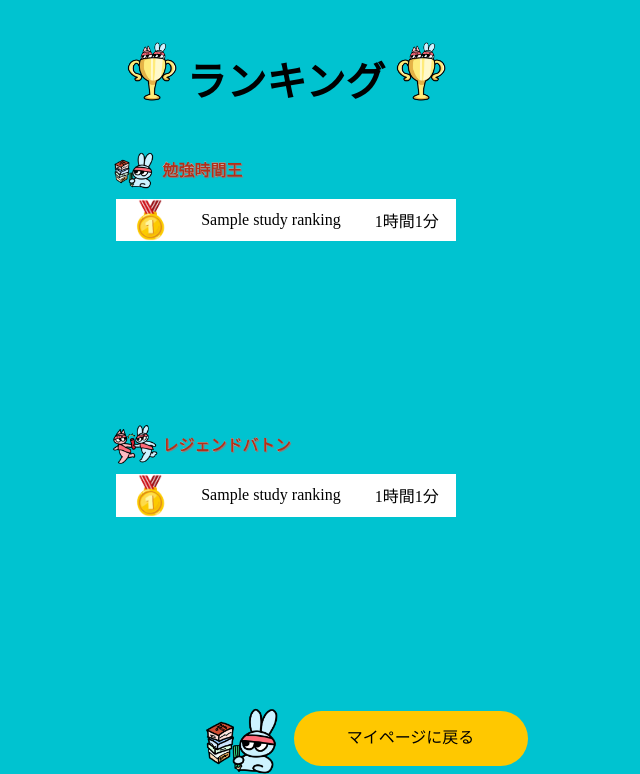
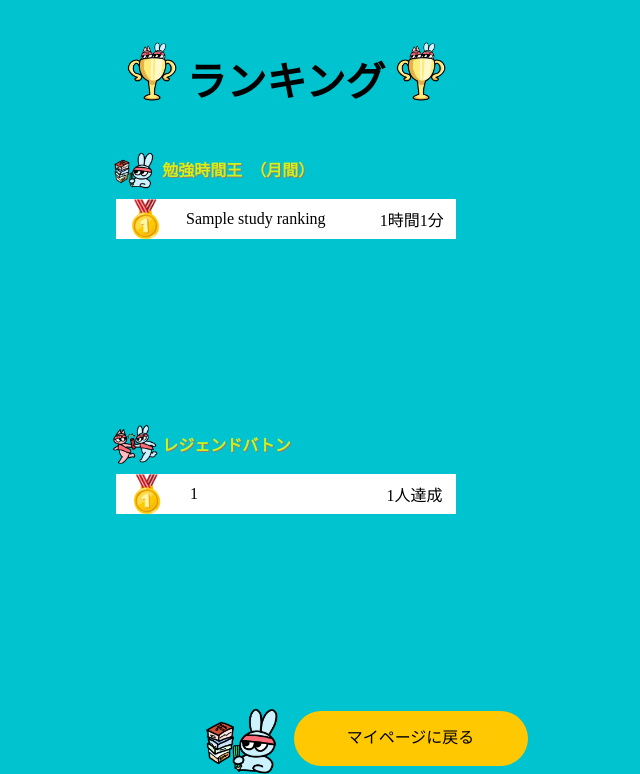
Before and after one commit to RareTECH-Jteam/Team-J_main, a Flask app: template SNSApp/templates/ranking/ranking.html in a window 1280 px wide. Shown: the part 72-846 px from the top of the page, without its empty margins (354-994 px from the left). Run offline with Flask 2, Linux system fonts and the light colour scheme; the template is opened without the code that fills it: most values are stand-ins (such as "Sample title", 1, 10 or a date in 2020); some libraries are stand-ins or nearby versions.

Commit message:
ランキング画面html完成、フォーム失敗時のフラッシュメッセージ表示cssを追加、フッターのボタン位置をバトンが上になるように変更

```diff
--- a/SNSApp/static/css/base.css
+++ b/SNSApp/static/css/base.css
@@ -107,3 +107,17 @@ main{
         width: 30px;
     }
 }
+
+.flash-messages{
+    text-align: center;
+}
+
+.flash-error{
+    background-color: red;
+    color: white;
+}
+
+/* .flash-success{
+    background-color: blue;
+    color: white;
+} */
--- a/SNSApp/static/css/ranking.css
+++ b/SNSApp/static/css/ranking.css
@@ -56,10 +56,10 @@
 }
 
 .ranking-title-name{
-    color: rgb(179, 47, 24);
+    color: rgba(234, 255, 0, 0.847);
     font-weight: 1000;
     text-shadow: gray 1px 1px;
-    -webkit-text-stroke:white 0.1px;
+    /* -webkit-text-stroke:white 0.1px; */
 }
 
 .ranking-scroll-box{
@@ -69,8 +69,10 @@
     overflow-y: scroll;
 }
 
+
 .ranking-detail{
     background-color: white;
+    height: 20%;
     display: flex;
     flex-direction: row;
     justify-content: space-around;
@@ -81,3 +83,14 @@
     object-fit: contain;
     width: 10%;
 }
+
+.rank-name{
+    width: 50%;
+}
+
+.ranks{
+    font-weight: 12px;
+    width: 10%;
+    margin-left: 3% 2%;
+    text-align: center;
+}
--- a/SNSApp/templates/auth/login.html
+++ b/SNSApp/templates/auth/login.html
@@ -38,13 +38,13 @@
             <!--メールアドレス入力-->
             <div class="user-info">
                 <label>メールアドレス</label>
-                <input type="text" name="email" placeholder="メールアドレス" required>  <!--フラッシュメッセージを導入したらrequiredは消します-->
+                <input type="text" name="email" placeholder="メールアドレス">  <!--フラッシュメッセージを導入したらrequiredは消します-->
             </div>
 
             <!--パスワード入力-->
             <div class="user-info">
                 <label>パスワード</label>
-                <input type="password" name="password_confirmation" placeholder="パスワード" required>
+                <input type="password" name="password_confirmation" placeholder="パスワード">
             </div>
 
             <img class="login_img" src="{{ url_for('static', filename='img/Cheering_cat.PNG')}}" alt="Cheering_cat">  <!--後でurl_forに変更する-->
--- a/SNSApp/templates/ranking/ranking.html
+++ b/SNSApp/templates/ranking/ranking.html
@@ -22,12 +22,13 @@
                 <!-- ランキングタイトル表示 -->
                 <div class="ranking-title">
                     <img class="ranking-title-img" src="{{ url_for('static', filename='img/Studying_rabbit.PNG')}}" alt="Studying_rabbit">
-                    <span class="ranking-title-name">勉強時間王</span>
+                    <span class="ranking-title-name">勉強時間王　（月間）</span>
                 </div>
 
                 <!-- ランキング順位表示 -->
                 <div class="ranking-scroll-box">
                     {% for study_ranking in study_ranking %}              <!--スクロール表示-->
+                    {#{% if user_id == id%}#}
                     <div class="ranking-detail">        <!--ランキング詳細-->
 
                         <!--順位表示  -->
@@ -48,7 +49,7 @@
                         <div class="rank-name">{{ study_ranking.name }}</div>
 
                         <!--勉強時間表示  -->
-                        <div class="total times">
+                        <div class="total">
                             {{study_ranking.total_hours}}時間{{study_ranking.total_minutes}}分
                             <!--勉強時間を「時間」＋「分」に換算して表示　はBEで処理してくれる！ -->
                         </div>
@@ -66,7 +67,7 @@
 
                 <!-- ランキング順位表示 -->
                 <div class="ranking-scroll-box">
-                    {% for study_ranking in study_ranking %}              <!--スクロール表示-->
+                    {% for baton_chain_ranking in baton_chain_ranking %}              <!--スクロール表示-->
                     <div class="ranking-detail">        <!--ランキング詳細-->
 
                         <!--順位表示  -->
@@ -84,12 +85,11 @@
                         {% endif %}
 
                         <!--名前表示  -->
-                        <div class="rank-name">{{ study_ranking.name }}</div>
+                        <div class="rank-name">{{ baton_chain_ranking.chain_id }}</div>
 
                         <!--勉強時間表示  -->
-                        <div class="total times">
-                            {{study_ranking.total_hours}}時間{{study_ranking.total_minutes}}分
-                            <!--勉強時間を「時間」＋「分」に換算して表示　はBEで処理してくれる！ -->
+                        <div class="total">
+                            {{ baton_chain_ranking.sum_count}}人達成
                         </div>
                     </div>
                     {% endfor %}
```
Also changed, not shown: SNSApp/templates/common/footer_mypage.html (+4 -4 lines).
